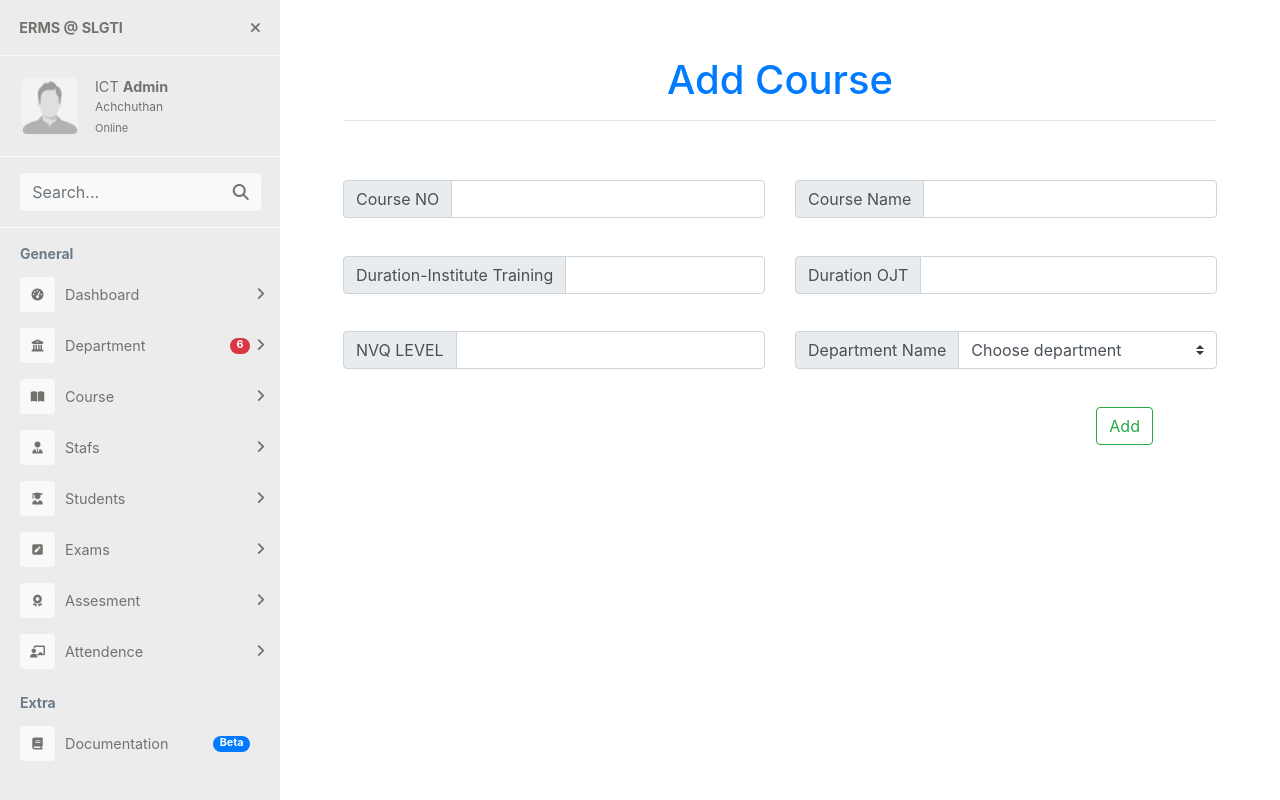
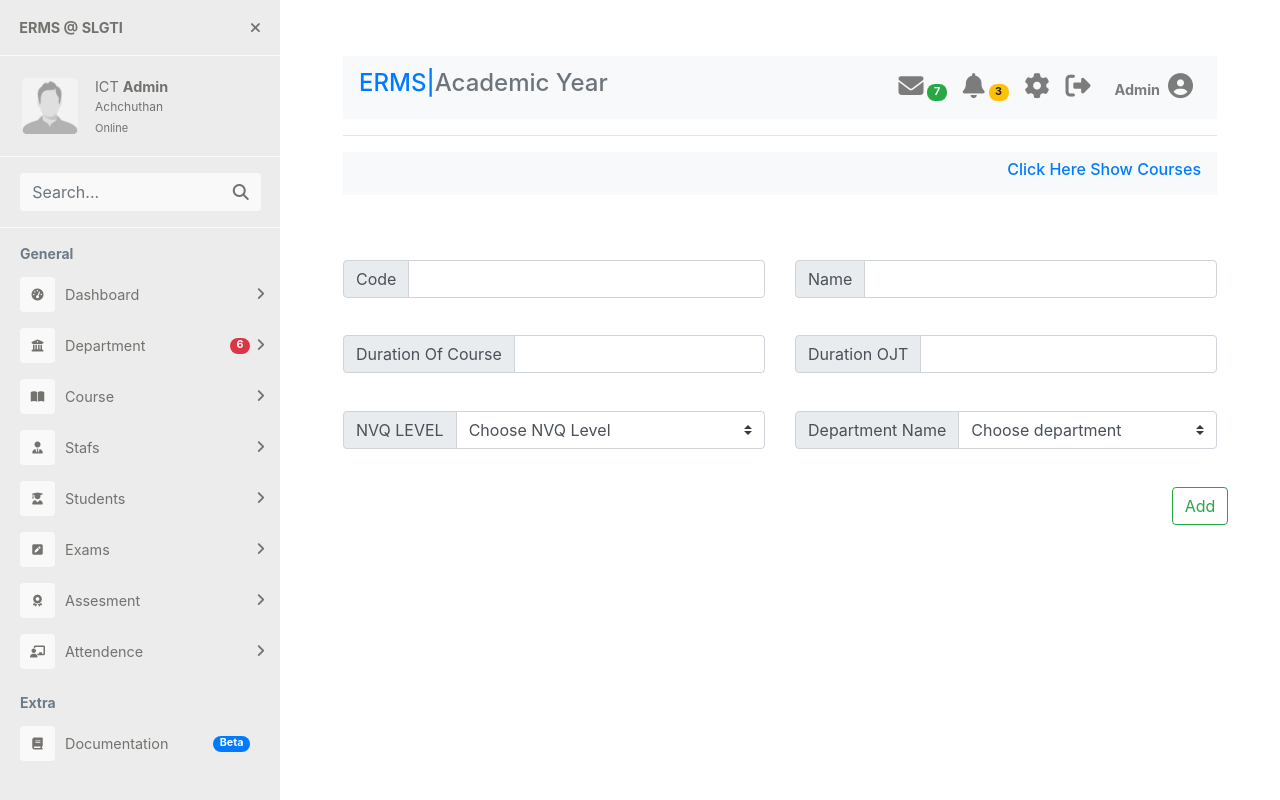
Before and after one commit to ictslgti/ERMS, a PHP site: page /course.php in a window 1280 px wide. Run offline with PHP 8.4, Linux system fonts and the light colour scheme; some libraries are stand-ins or nearby versions.

Commit message:
#course file edit

```diff
--- a/course.php
+++ b/course.php
@@ -20,13 +20,20 @@ $description = "Online Examination Result  Management System (ERMS)-SLGTI";
                 <!-- #1 Insert Your Content-->
                 <div class="container">
                 <!-- 1st row start -->
-                <div class="row">
-                     <div class="col-sm">
-                     <div class="text-primary text-center">
-                     <h1>Add Course</h1><hr>
-                     </div>
-                    </div>
-                    </div>
+                <?php
+                  $title ="
+                  <h4 class='text-primary'>ERMS|<span class='text-secondary'>Academic Year</span></h4>";
+                 include_once('exam/nav_bar.php');
+
+            ?>
+            <nav class="navbar navbar-light bg-light">
+                <a class="navbar-brand"></a>
+                <form class="form-inline">
+
+                    <a href="Course.php"><h6 class="text-primary">Click Here Show Courses</h6></a>
+                </form>
+                </nav>
+                <br>
                 <!-- 1st row end -->
                   <br>
                     <!-- 2 row start -->
@@ -38,9 +45,9 @@ $description = "Online Examination Result  Management System (ERMS)-SLGTI";
                      <div class="form-group">
                      <div class="input-group mb-3">
                          <div class="input-group-prepend">
-                         <span class="input-group-text" id="basic-addon1">Course NO</span>
+                         <span class="input-group-text" id="basic-addon1">Code</span>
                        </div>
-                        <input type="text" class="form-control" aria-label="Username" aria-describedby="basic-addon1">
+                       <input type="text" class="form-control" aria-label="Sizing example input" aria-describedby="inputGroup-sizing-default" id="validationServer01" required>
                          </div>
                          </div>
                      </div>
@@ -53,9 +60,9 @@ $description = "Online Examination Result  Management System (ERMS)-SLGTI";
                      <div class="form-group">
                      <div class="input-group mb-3">
                          <div class="input-group-prepend">
-                         <span class="input-group-text" id="basic-addon1">Course Name</span>
+                         <span class="input-group-text" id="basic-addon1">Name</span>
                        </div>
-                        <input type="text" class="form-control" aria-label="Username" aria-describedby="basic-addon1">
+                       <input type="text" class="form-control" aria-label="Sizing example input" aria-describedby="inputGroup-sizing-default" id="validationServer01" required>
                          </div>
                      </div>
                      </div>
@@ -66,21 +73,20 @@ $description = "Online Examination Result  Management System (ERMS)-SLGTI";
 
 
 
-                     <!-- 3 row start -->
+
+
+                     <!-- 4 row start -->
                      <div class="row">
                      <div class="col-sm">
                      <div class="form-group">
                      <div class="input-group mb-3">
                          <div class="input-group-prepend">
-                         <span class="input-group-text" id="basic-addon1">Duration-Institute Training</span>
+                         <span class="input-group-text" id="basic-addon1">Duration Of Course</span>
                        </div>
-                        <input type="text" class="form-control" aria-label="Username" aria-describedby="basic-addon1">
+                       <input type="Number" class="form-control" aria-label="Sizing example input" aria-describedby="inputGroup-sizing-default" id="validationServer01" required>
                          </div>
                          </div>
                      </div>
-
-
-
 
 
 
@@ -90,13 +96,13 @@ $description = "Online Examination Result  Management System (ERMS)-SLGTI";
                          <div class="input-group-prepend">
                          <span class="input-group-text" id="basic-addon1">Duration OJT</span>
                        </div>
-                        <input type="text" class="form-control" aria-label="Username" aria-describedby="basic-addon1">
+                       <input type="Number" class="form-control" aria-label="Sizing example input" aria-describedby="inputGroup-sizing-default" id="validationServer01" required>
                          </div>
                      </div>
                      </div>
                      </div>
                      <br>
-                     <!-- 3 row end -->
+                     <!-- 4 row end -->
 
                      <form method="POST" action="">
                      <div class="row">
@@ -106,7 +112,16 @@ $description = "Online Examination Result  Management System (ERMS)-SLGTI";
                          <div class="input-group-prepend">
                          <span class="input-group-text" id="basic-addon1">NVQ LEVEL</span>
                        </div>
-                        <input type="text" class="form-control" aria-label="Username" aria-describedby="basic-addon1">
+                       <select class="custom-select" id="inputGroupSelect01"id="validationCustom04" required>
+                        <option selected disabled>Choose NVQ Level</option>
+                        <option value="1">NVQ-3</option>
+                        <option value="1">NVQ-4</option>
+                        <option value="1">BRIDEGING</option>
+                        <option value="1">NVQ-5</option>
+                        <option value="1">NVQ-6</option>
+                        <option value="1">NVQ-7</option>
+
+                        </select>
                          </div>
                          </div>
                      </div>
@@ -121,8 +136,8 @@ $description = "Online Examination Result  Management System (ERMS)-SLGTI";
                          <div class="input-group-prepend">
                          <span class="input-group-text" id="basic-addon1">Department Name</span>
                        </div>
-                        <select class="custom-select" id="inputGroupSelect01" name="Assess">
-                        <option selected>Choose department</option>
+                       <select class="custom-select" id="inputGroupSelect01"id="validationCustom04" required>
+                        <option selected disabled>Choose department</option>
                         <option value="1">ICT</option>
                         <option value="1">Food Tech</option>
                         <option value="1">Meganical</option>
@@ -137,9 +152,12 @@ $description = "Online Examination Result  Management System (ERMS)-SLGTI";
 
 
                      <div class="row">
-                     <div class="col-10 "></div>
-                     <div class="col-2">
-                     <button type="button" class="btn btn-outline-success " >Add</button>
+                     <div class="col-11 "></div>
+                     <div class="col-1">
+                     <button type="submit" class="btn btn-outline-success" data-toggle="modal"
+                                data-target="#exampleModal">
+                                Add
+                            </button>
                      </div>
                      </div>
 </form>
```
